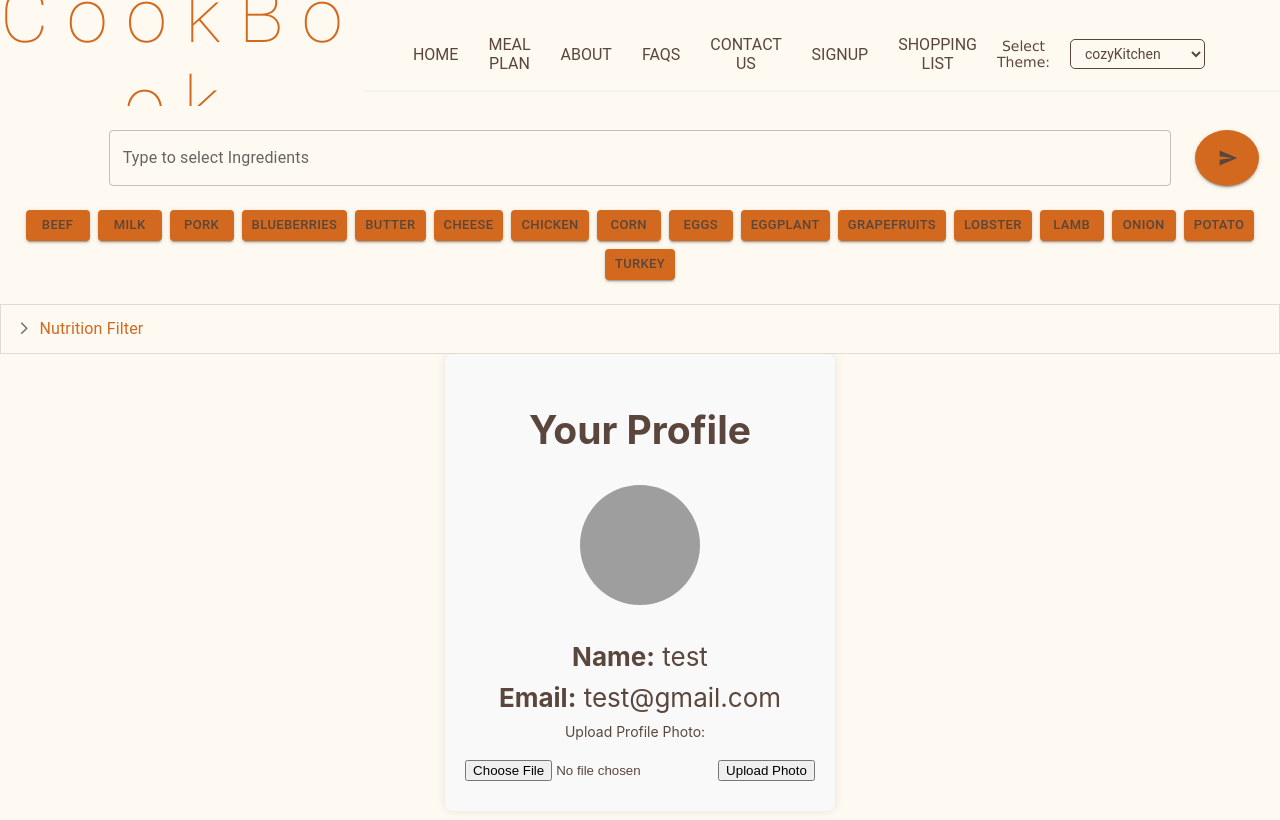
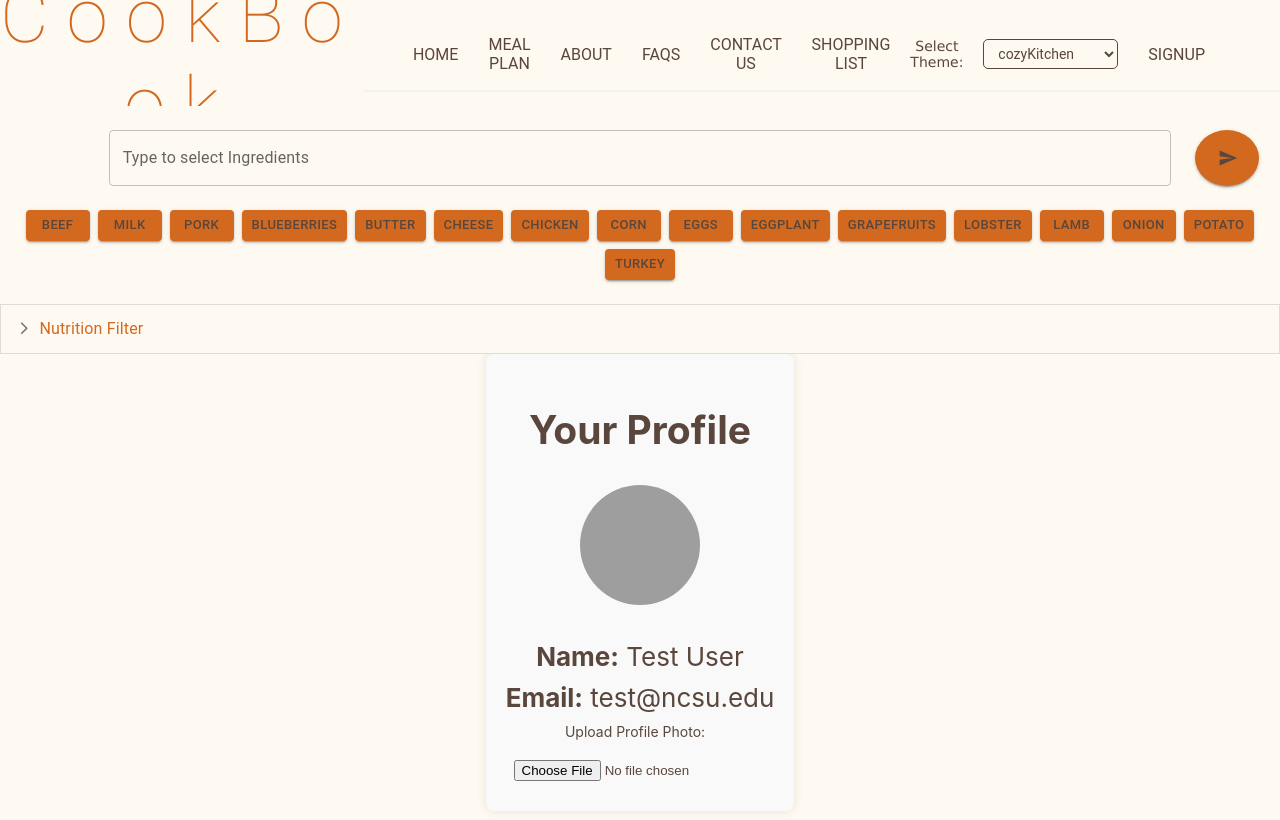
Before and after one commit to ncsu-csc-510/Project3, a React (Create React App) app in the folder frontend/: page /profile in a window 1280 px wide. Shown: the top 820 px of the page. Built offline with nearby package versions, Linux system fonts and the light colour scheme; grey boxes are pictures that could not be loaded.

Commit message:
Fixed the Profile page and sign-up process

```diff
--- a/frontend/src/features/AppContent/HomePage/Profile.tsx
+++ b/frontend/src/features/AppContent/HomePage/Profile.tsx
@@ -4,9 +4,9 @@ import "./Profile.css"; // Optional, for styling
 const Profile: React.FC = () => {
   // Sample user details
   const [userData, setUserData] = useState({
-    name: "test",
-    email: "test@gmail.com",
-    profilePhoto: "", // URL or path to profile image
+    name: localStorage.getItem('userName') ?? "Test User",
+    email: localStorage.getItem('userEmail') ?? "test@ncsu.edu",
+    profilePhoto: localStorage.getItem("profilePhoto") ?? "" , // URL or path to profile image
   });
 
   // State for file input (photo upload)
@@ -15,17 +15,17 @@ const Profile: React.FC = () => {
   // Handle file input changes (when user selects a photo)
   const handleFileChange = (e: React.ChangeEvent<HTMLInputElement>) => {
     if (e.target.files && e.target.files[0]) {
-      setSelectedFile(e.target.files[0]);
-    }
-  };
-
-  // Handle file upload (set the selected file as profile photo)
-  const handleFileUpload = () => {
-    if (selectedFile) {
-      setUserData({
-        ...userData,
-        profilePhoto: URL.createObjectURL(selectedFile), // Generate a URL for the image
-      });
+      const file = e.target.files[0];
+      const reader = new FileReader();
+      reader.readAsDataURL(file); // Convert to Base64
+      reader.onload = () => {
+        const base64String = reader.result as string;
+        setUserData((prev) => ({
+          ...prev,
+          profilePhoto: base64String,
+        }));
+        localStorage.setItem("profilePhoto", base64String); // Save to localStorage
+      };
     }
   };
 
@@ -67,7 +67,6 @@ const Profile: React.FC = () => {
           onChange={handleFileChange}
           style={{ marginBottom: "10px" }}
         />
-        <button onClick={handleFileUpload}>Upload Photo</button>
       </div>
     </div>
   );
--- a/frontend/src/features/AppContent/HomePage/Signup.tsx
+++ b/frontend/src/features/AppContent/HomePage/Signup.tsx
@@ -4,6 +4,8 @@ import { useNavigate } from 'react-router-dom';
 const Signup: React.FC = () => {
   const [email, setEmail] = useState<string>('');
   const [password, setPassword] = useState<string>('');
+  const [retypePassword, setRetypePassword] = useState<string>('');
+  const [name, setName] = useState<string>('');
   const [error, setError] = useState<string>('');
   const navigate = useNavigate();
 
@@ -20,9 +22,16 @@ const Signup: React.FC = () => {
       }
     }
 
+    // check if the password and retyped password match
+    if (password !== retypePassword) {
+      setError('Passwords do not match!');
+      return;
+    }
+
     // Save the new user data to local storage
     localStorage.setItem('userEmail', email);
     localStorage.setItem('userPassword', password);
+    localStorage.setItem('userName', name);
     alert('Signup successful!');
     navigate('/login'); // Redirect to login page
   };
@@ -40,10 +49,26 @@ const Signup: React.FC = () => {
       </div>
       <div>
         <input
+          type="text"
+          placeholder="Enter name"
+          value={name}
+          onChange={(e) => setName(e.target.value)}
+        />
+      </div>
+      <div>
+        <input
           type="password"
           placeholder="Enter password"
           value={password}
           onChange={(e) => setPassword(e.target.value)}
+        />
+      </div>
+      <div>
+        <input
+          type="password"
+          placeholder="Retype password"
+          value={retypePassword}
+          onChange={(e) => setRetypePassword(e.target.value)}
         />
       </div>
       {error && <p>{error}</p>}
--- a/frontend/src/features/Navbar/Navbar.tsx
+++ b/frontend/src/features/Navbar/Navbar.tsx
@@ -44,9 +44,6 @@ function Navbar() {
       <a href="/contact" className="navbar-item" style={{ color: theme.color }}>
         Contact Us
       </a>
-      <a href="/signup" className="navbar-item" style={{ color: theme.color }}>
-        Signup
-      </a>
       <a
         href="/shoppinglist"
         className="navbar-item"
@@ -90,6 +87,9 @@ function Navbar() {
           ))}
         </select>
       </div>
+      <a href="/signup" className="navbar-item" style={{ color: theme.color }}>
+        Signup
+      </a>
     </section>
   )
 }
```
